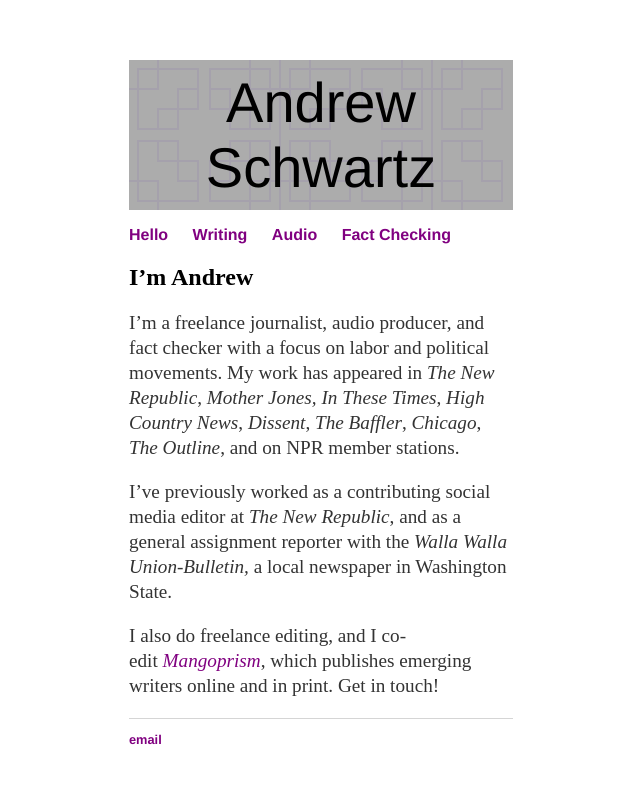
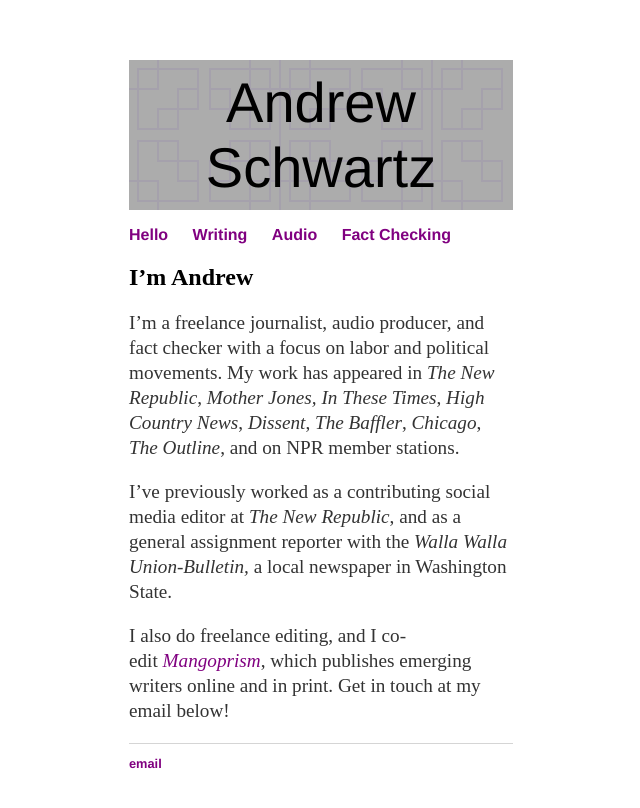
Before and after one commit to aonschwartz/aonschwartz.github.io, a Jekyll site: the page built from index.md, in a window 1280 px wide. Shown: the top 808 px of the page, without its empty margins (319-959 px from the left). Built offline with Jekyll 4.4.1, drawn with Linux system fonts in a browser that asks for light colours.

Commit message:
Update index.md

```diff
--- a/index.md
+++ b/index.md
@@ -10,4 +10,4 @@
 
 I've previously worked as a contributing social media editor at *The New Republic*, and as a general assignment reporter with the *Walla Walla Union-Bulletin,* a local newspaper in Washington State.
 
-I also do freelance editing, and I co-edit *[Mangoprism](https://mangoprism.com/)*, which publishes emerging writers online and in print. Get in touch!
+I also do freelance editing, and I co-edit *[Mangoprism](https://mangoprism.com/)*, which publishes emerging writers online and in print. Get in touch at my email below!
```
